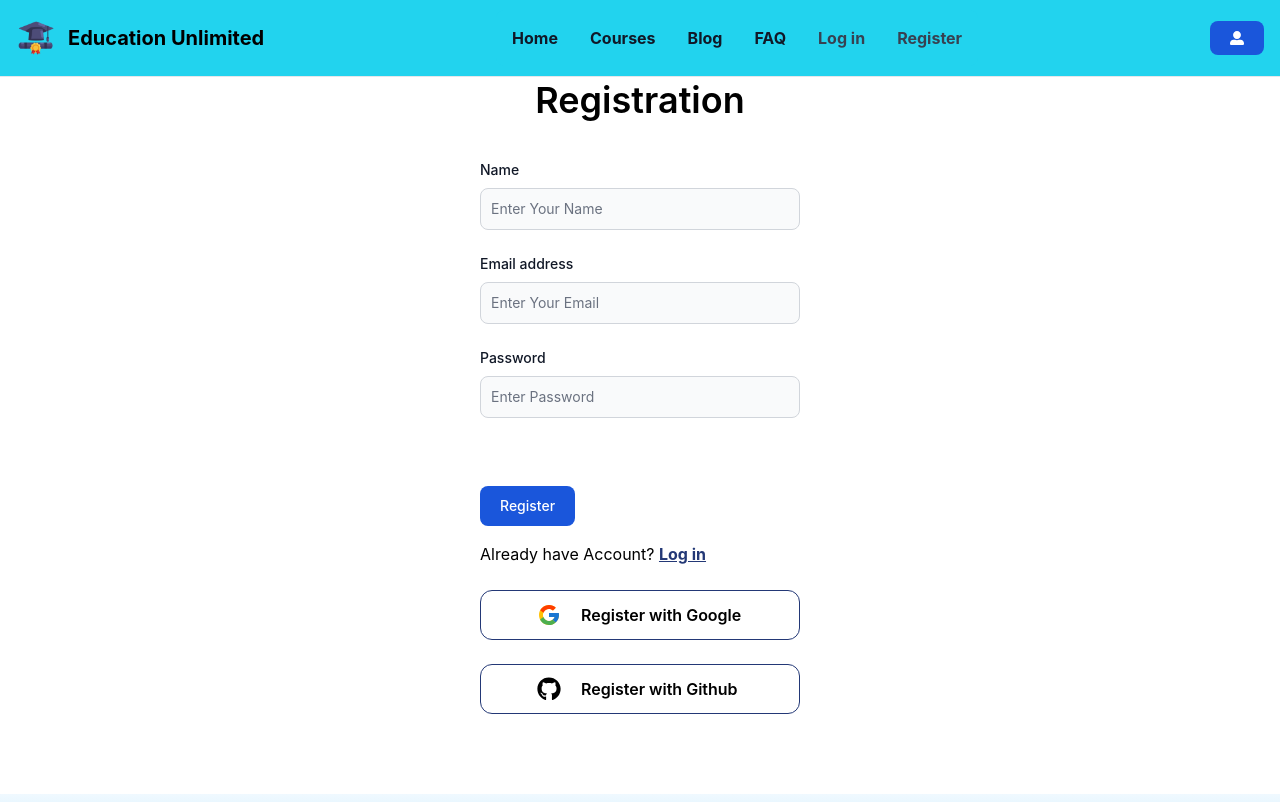
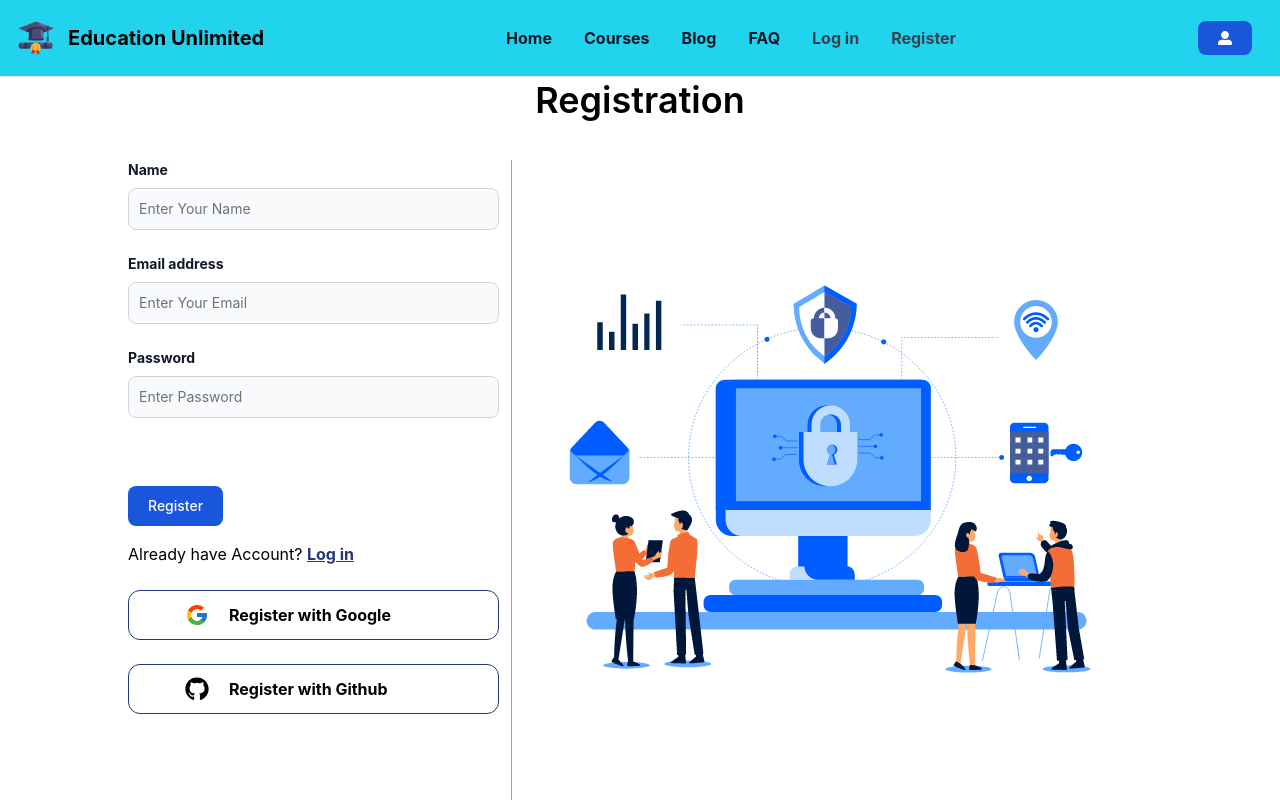
Before and after one commit to TH-Raju/project_education_unlimited_client_side, a React (Create React App) app: page /register in a window 1280 px wide. Shown: the top 802 px of the page. Built offline with nearby package versions, Linux system fonts and the light colour scheme; no server answers.

Commit message:
Design update

```diff
--- a/src/Home/Summary.jsx
+++ b/src/Home/Summary.jsx
@@ -50,15 +50,15 @@ const Summary = () => {
                     </div>
                     <form noValidate="" className="space-y-6 ng-untouched ng-pristine ng-valid">
                         <div>
-                            <label htmlFor="name" className="text-sm text-black">Full name</label>
+                            <label htmlFor="name" className="text-sm text-black font-bold">Full name</label>
                             <input id="name" type="text" placeholder="Your name" className="w-full p-3 rounded dark:bg-gray-800" />
                         </div>
                         <div>
-                            <label htmlFor="email" className="text-sm text-black">Email</label>
+                            <label htmlFor="email" className="text-sm text-black font-bold">Email</label>
                             <input id="email" type="email" placeholder="Your email" className="w-full p-3 rounded dark:bg-gray-800" />
                         </div>
                         <div>
-                            <label htmlFor="message" className="text-sm text-black">Message</label>
+                            <label htmlFor="message" className="text-sm text-black font-bold">Message</label>
                             <textarea id="message" rows="3" placeholder="Your message" className="w-full p-3 rounded dark:bg-gray-800"></textarea>
                         </div>
                         <button type="submit" method="POST" action="mailto:rajukhan894200@gmail.com" encType="multipart/form-data" className="w-full p-3 text-sm font-bold tracking-wide uppercase rounded bg-cyan-700 text-white">Send Message</button>
--- a/src/components/Register.jsx
+++ b/src/components/Register.jsx
@@ -54,30 +54,35 @@ const Register = () => {
 
 
     return (
-        <div className='lg:mx-32 md:mx-10'>
-            <form className='w-80 mx-auto' onSubmit={handleSubmit}>
+        <div>
             <h1 className='text-4xl font-semibold text-center mb-10'>Registration</h1>
+            <div className='lg:mx-32 md:mx-10 flex'>
+                <form className='w-96 mx-auto border-r  border-cyan-400 pr-3' onSubmit={handleSubmit}>
+
                     <div className="mb-6">
-                    <label htmlFor="text" className="block mb-2 text-sm font-medium text-gray-900 dark:text-gray-300">Name</label>
+                        <label htmlFor="text" className="block mb-2 text-sm font-bold text-gray-900 dark:text-gray-300">Name</label>
                         <input type="name" id="name" name='name' className="bg-gray-50 border border-gray-300 text-gray-900 text-sm rounded-lg focus:ring-blue-500 focus:border-blue-500 block w-full p-2.5 dark:bg-gray-700 dark:border-gray-600 dark:placeholder-gray-400 dark:text-white dark:focus:ring-blue-500 dark:focus:border-blue-500" placeholder="Enter Your Name" required />
                     </div>
                     <div className="mb-6">
-                    <label htmlFor="email" className="block mb-2 text-sm font-medium text-gray-900 dark:text-gray-300">Email address</label>
+                        <label htmlFor="email" className="block mb-2 text-sm font-bold text-gray-900 dark:text-gray-300">Email address</label>
                         <input type="email" id="email" name='email' className="bg-gray-50 border border-gray-300 text-gray-900 text-sm rounded-lg focus:ring-blue-500 focus:border-blue-500 block w-full p-2.5 dark:bg-gray-700 dark:border-gray-600 dark:placeholder-gray-400 dark:text-white dark:focus:ring-blue-500 dark:focus:border-blue-500" placeholder="Enter Your Email" required />
                     </div>
                     <div className="mb-6">
-                    <label htmlFor="password" className="block mb-2 text-sm font-medium text-gray-900 dark:text-gray-300">Password</label>
+                        <label htmlFor="password" className="block mb-2 text-sm font-bold text-gray-900 dark:text-gray-300">Password</label>
                         <input type="password" id="password" name="password" className="bg-gray-50 border border-gray-300 text-gray-900 text-sm rounded-lg focus:ring-blue-500 focus:border-blue-500 block w-full p-2.5 dark:bg-gray-700 dark:border-gray-600 dark:placeholder-gray-400 dark:text-white dark:focus:ring-blue-500 dark:focus:border-blue-500" placeholder="Enter Password" required />
                     </div>
                     <p className='py-4 my-3 px-3 text-red-600'>{errors}</p>
                     <button type="submit" className="text-white bg-blue-700 hover:bg-blue-800 focus:ring-4 focus:outline-none focus:ring-blue-300 font-medium rounded-lg text-sm w-full sm:w-auto px-5 py-2.5 text-center dark:bg-blue-600 dark:hover:bg-blue-700 dark:focus:ring-blue-800">Register</button>
                     <br />
                     <p className='mt-4'>Already have Account? <Link to='/login' className='text-blue-900 font-bold underline'>Log in</Link></p>
-                <button type="button" onClick={handleGoogleSignIn} className="px-14 py-3 flex align-middle gap-5 w-full mt-6 text-center font-semibold border rounded-xl border-blue-900 dark:border-gray-100 dark:text-gray-100 hover:bg-gray-300"><FcGoogle className='text-2xl'></FcGoogle> Register with Google</button>
+                    <button type="button" onClick={handleGoogleSignIn} className="px-14 py-3 flex align-middle gap-5 w-full mt-6 text-center font-bold border rounded-xl border-blue-900 dark:border-gray-100 dark:text-gray-100 hover:bg-gray-300"><FcGoogle className='text-2xl'></FcGoogle> Register with Google</button>
 
-                <button type="button" onClick={handleGithubSignIn} className="px-14 py-3 flex align-middle gap-5 w-full mt-6 text-center font-semibold border rounded-xl border-blue-900 dark:border-gray-100 dark:text-gray-100 hover:bg-gray-300"><FaGithub className='text-2xl'></FaGithub> Register with Github</button>
+                    <button type="button" onClick={handleGithubSignIn} className="px-14 py-3 flex align-middle gap-5 w-full mt-6 text-center font-bold border rounded-xl border-blue-900 dark:border-gray-100 dark:text-gray-100 hover:bg-gray-300"><FaGithub className='text-2xl'></FaGithub> Register with Github</button>
                 </form>
-
+                <div>
+                    <img src={require('../image/reg.gif')} alt="" className='lg:h-full md:h-96 hidden md:block' />
+                </div>
+            </div>
         </div>
     );
 };
--- a/src/components/Shared/Header.jsx
+++ b/src/components/Shared/Header.jsx
@@ -3,8 +3,8 @@ import { Link } from 'react-router-dom';
 import { AuthContext } from '../../context/AuthProvider';
 import logo from '../../image/education.png'
 import { FaUserAlt } from 'react-icons/fa';
-import { MdNightlightRound } from "react-icons/md";
-import { CiDark } from "react-icons/ci";
+// import { MdNightlightRound } from "react-icons/md";
+// import { CiDark } from "react-icons/ci";
 
 
 
@@ -13,7 +13,7 @@ const Header = () => {
 
     // console.log(user)
     let [open, setOpen] = useState(true);
-    let [toggle, setToggle] = useState(true);
+    // let [toggle, setToggle] = useState(true);
     let [errors, setError] = useState('');
 
     const handleLogOut = () => {
@@ -30,11 +30,11 @@ const Header = () => {
                         <img src={logo} className="mr-3 h-12 md:h-10 sm:h-8" alt="Education Unlimited" />
                         <span className="self-center md:text-xl sm:text-sm font-bold whitespace-nowrap dark:text-white">Education Unlimited</span>
                     </Link>
-                    <div className="flex md:order-2">
+                    <div className="flex md:order-2 mr-3">
                         <span>
                             {
                                 user?.photoURL ? <abbr title={user?.uid ? user.displayName
-                                    : user.email}><img src={user.photoURL} className='h-12 w-12 rounded-full' alt="" /> </abbr> :
+                                    : user.email}><img src={user.photoURL} className='h-12 w-12 rounded-full' alt="user" /> </abbr> :
                                     <button type="button" className="text-white bg-blue-700 hover:bg-blue-800 focus:ring-4 focus:outline-none focus:ring-blue-300 font-medium rounded-lg text-sm px-5 py-2.5 text-center mr-3 md:mr-0 dark:bg-blue-600 dark:hover:bg-blue-700 dark:focus:ring-blue-800">
                                         <FaUserAlt />
                                     </button>
@@ -70,7 +70,7 @@ const Header = () => {
                             <li>
                                 <Link to="/faq" className="block lg:text-base font-bold py-2 pr-4 pl-3 text-gray-900 rounded hover:bg-gray-100 md:hover:bg-transparent md:hover:text-blue-700 md:p-0 md:dark:hover:text-white dark:text-gray-400 dark:hover:bg-gray-700 dark:hover:text-white md:dark:hover:bg-transparent dark:border-gray-700">FAQ</Link>
                             </li>
-                            <button onClick={() => setToggle(!toggle)} type="button" className='ml-3 lg:hidden bg-cyan-600 md:hidden flex items-center py-2 px-2 w-20 rounded-xl gap-2'>
+                            {/* <button onClick={() => setToggle(!toggle)} type="button" className='ml-3 lg:hidden bg-cyan-600 md:hidden flex items-center py-2 px-2 w-20 rounded-xl gap-2'>
                                 {
                                     toggle ?
                                         <>
@@ -81,7 +81,7 @@ const Header = () => {
                                             <CiDark />light
                                         </>
                                 }
-                            </button>
+                            </button> */}
                             <>{
                                 user?.uid ?
                                     <>
```
Also changed, not shown: src/components/FAQ.jsx (+7 -7 lines), src/components/Login.jsx (+7 -7 lines), src/image/reg.gif (added). Lines whose indentation alone changed are shown as unchanged.
